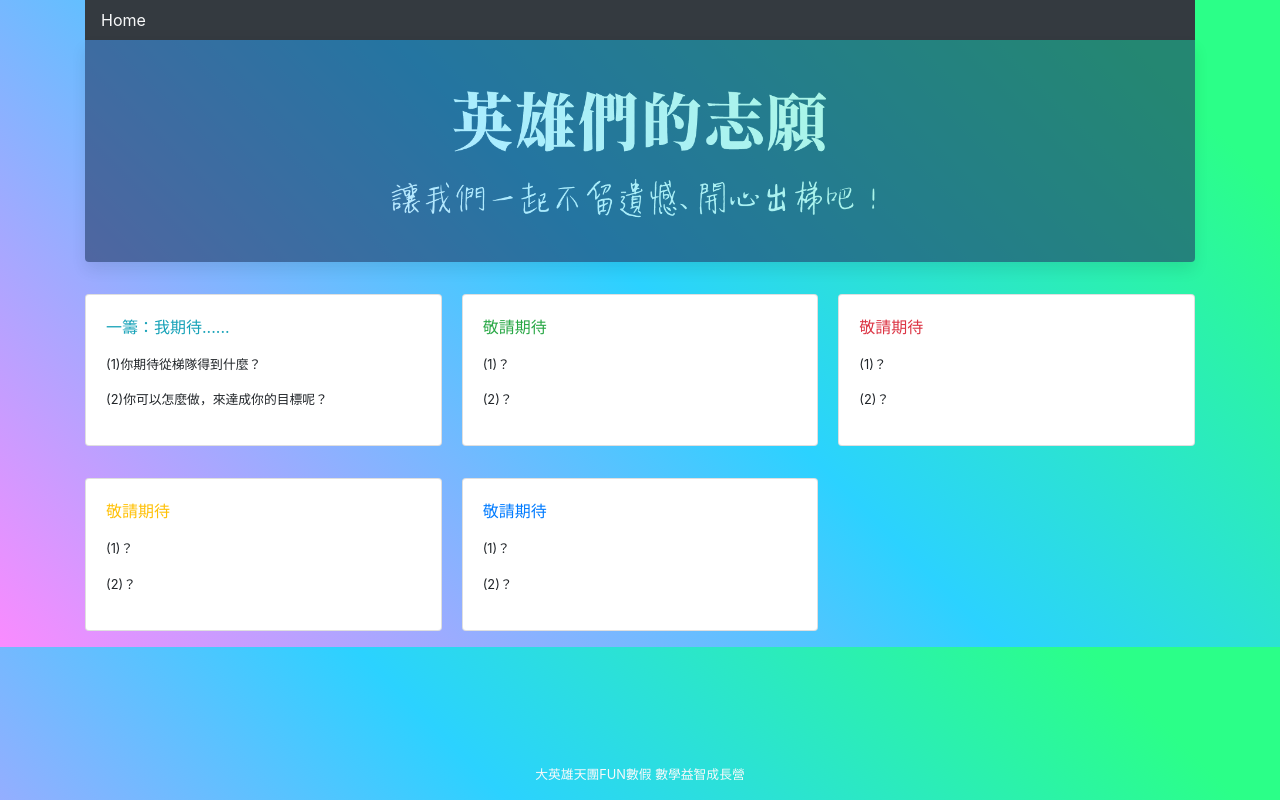
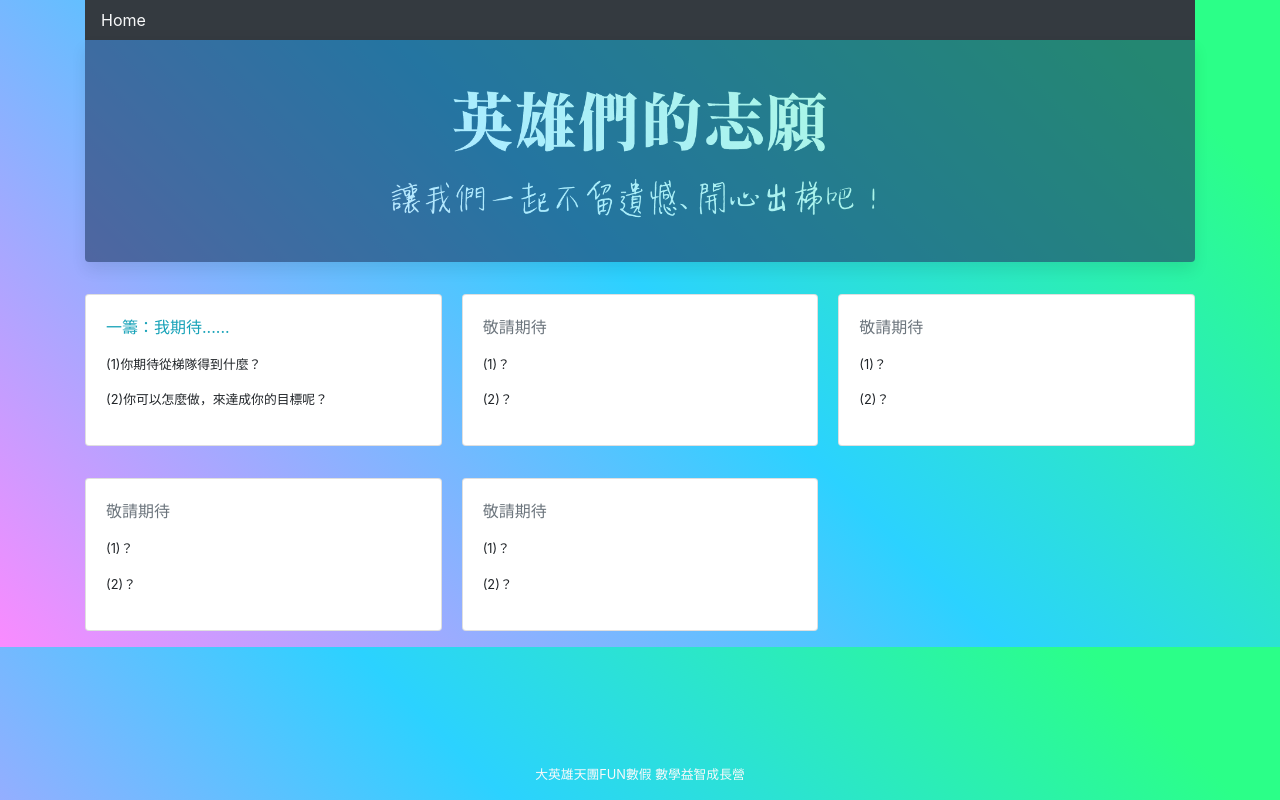
Before and after one commit to Dowios/heromath, a plain HTML site: page index.html in a window 1280 px wide. Drawn offline with nearby package versions, Linux system fonts and the light colour scheme.

Commit message:
小更新

```diff
--- a/index.html
+++ b/index.html
@@ -35,7 +35,7 @@
           </div>
           <div class="card my-3 c-answer">
             <div class="card-body" id="one-card">
-              <p class="card-text text-warning">敬請期待</p>
+              <p class="card-text text-muted">敬請期待</p>
               <p class="one-title">(1)？</p>
               <p class="two-title">(2)？</p>
             </div>
@@ -43,7 +43,7 @@
 
           <div class="card my-3 c-answer">
             <div class="card-body" id="one-card">
-              <p class="card-text text-success">敬請期待</p>
+              <p class="card-text text-muted">敬請期待</p>
               <p class="one-title">(1)？</p>
               <p class="two-title">(2)？</p>
             </div>
@@ -51,7 +51,7 @@
 
           <div class="card my-3 c-answer">
             <div class="card-body" id="one-card">
-              <p class="card-text text-primary">敬請期待</p>
+              <p class="card-text text-muted">敬請期待</p>
               <p class="one-title">(1)？</p>
               <p class="two-title">(2)？</p>
             </div>
@@ -59,7 +59,7 @@
 
           <div class="card my-3 c-answer">
             <div class="card-body" id="one-card">
-              <p class="card-text text-danger">敬請期待</p>
+              <p class="card-text text-muted">敬請期待</p>
               <p class="one-title">(1)？</p>
               <p class="two-title">(2)？</p>
             </div>
@@ -82,5 +82,6 @@
     <script src="https://code.jquery.com/jquery-3.4.1.slim.min.js" integrity="sha384-J6qa4849blE2+poT4WnyKhv5vZF5SrPo0iEjwBvKU7imGFAV0wwj1yYfoRSJoZ+n" crossorigin="anonymous"></script>
     <script src="https://cdn.jsdelivr.net/npm/popper.js@1.16.0/dist/umd/popper.min.js" integrity="sha384-Q6E9RHvbIyZFJoft+2mJbHaEWldlvI9IOYy5n3zV9zzTtmI3UksdQRVvoxMfooAo" crossorigin="anonymous"></script>
     <script src="https://stackpath.bootstrapcdn.com/bootstrap/4.4.1/js/bootstrap.min.js" integrity="sha384-wfSDF2E50Y2D1uUdj0O3uMBJnjuUD4Ih7YwaYd1iqfktj0Uod8GCExl3Og8ifwB6" crossorigin="anonymous"></script>
+    <script src="js/index.js"></script>
   </body>
 </html>
```
